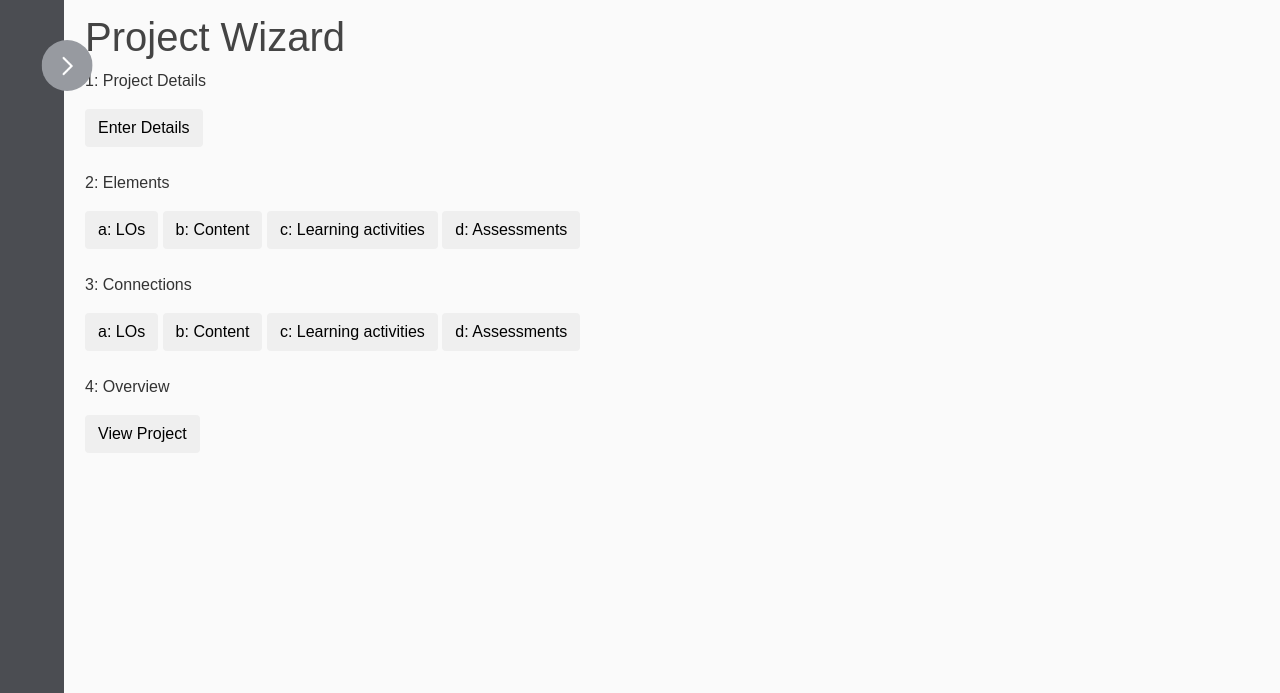
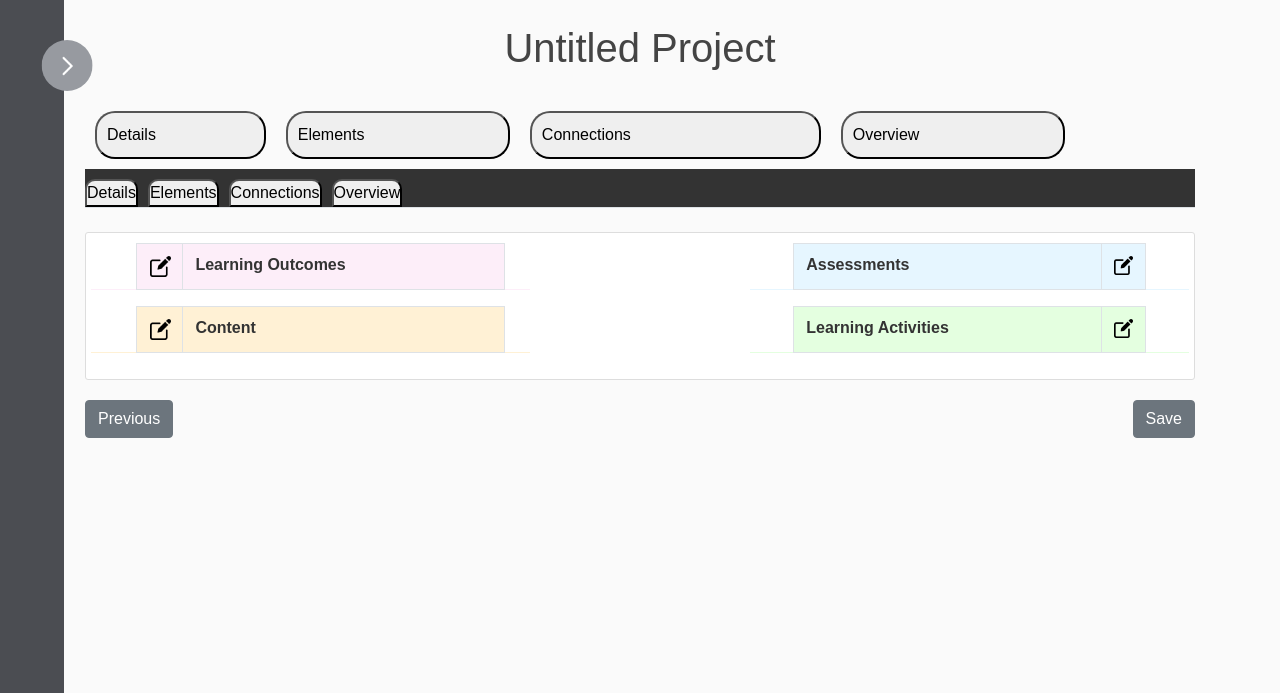
Before and after one commit to CosmicOtter23/EdVee-app, a Flask app: page /project/new in a window 1280 px wide. Shown: the top 693 px of the page. Run offline with Flask 3, Linux system fonts and the light colour scheme; a user stored in the database is signed in; data comes from the database, SQL or seed files in the repository; both versions use the stored data as it was after the commit; some libraries are stand-ins or nearby versions.

Commit message:
Configuring tabs in project wizard

```diff
--- a/app/static/main.css
+++ b/app/static/main.css
@@ -401,7 +401,7 @@ footer {
 
 .tabs {
   display: flex;
-  background-color: #ddd;
+  /* background-color: #ddd; */
 }
 
  /* account tabs */
@@ -427,3 +427,68 @@ footer {
   padding: 20px;
   border: 1px solid #ddd;
 }
+
+.wizard-navbar {
+    display: flex;
+    /* background-color: #dddddd; */
+    width: 100%;
+}
+
+.wizard-navtab {
+    display: grid;
+    grid-template-columns: repeat(3, 1fr);
+    border-radius: 20px;
+    margin: 10px;
+    text-align: center;
+}
+
+.wizard-navtab li {
+    text-align: center;
+}
+
+.wizard-navtab a {
+    display: block;
+    padding: 14px 20px;
+    color: black;
+    text-decoration: none;
+    text-align: center;
+}
+
+.wizard-navtab a:hover {
+    background-color: #575757;
+    color: white;
+}
+
+
+.wiz-navbar {
+    display: grid;
+    background-color: #333;
+}
+
+.wiz-navtab {
+    display: grid;
+    /* grid-template-columns: repeat(4, 1fr); */
+    list-style: none;
+    margin: 0;
+    padding: 0;
+    width: 100%;
+    border-radius: 10px 10px 0px 0px;
+    text-align: center;
+}
+
+.wiz-navtab li {
+    text-align: center;
+}
+
+.wiz-navtab a {
+    display: block;
+    /* padding: 14px 20px; */
+    color: white;
+    text-decoration: none;
+    text-align: center;
+}
+
+.wiz-navtab a:hover {
+    background-color: #575757;
+    text-align: center;
+}
--- a/app/templates/project_wizard.html
+++ /dev/null
@@ -1,73 +0,0 @@
-{% extends "base.html" %}
-{% block content %}
-  <h1>Project Wizard</h1>
-  <div>
-    <div>
-      <p>1: Project Details</p>
-      <button type="button" class="btn"  data-toggle="modal" data-target="#deleteModal">Enter Details</button>
-    </div>
-    <br>
-    <div>
-      <p>2: Elements</p>
-      <button class="btn">a: LOs</button>
-      <button class="btn">b: Content</button>
-      <button class="btn">c: Learning activities</button>
-      <button class="btn">d: Assessments</button>
-    </div>
-    <br>
-    <div>
-      <p>3: Connections</p>
-      <button class="btn">a: LOs</button>
-      <button class="btn">b: Content</button>
-      <button class="btn">c: Learning activities</button>
-      <button class="btn">d: Assessments</button>
-    </div>
-    <br>
-    <div>
-      <p>4: Overview</p>
-      <button class="btn">View Project</button>
-    </div>
-  </div>
-
-  <!-- Modal -->
-  <div class="modal fade" id="deleteModal" tabindex="-1" role="dialog" aria-labelledby="deleteModalLabel" aria-hidden="true">
-    <div class="modal-dialog modal-lg modal-dialog-centered" role="document">
-      <div class="modal-content">
-        <div class="modal-header">
-          <h5 class="modal-title" id="deleteModalLabel">Enter Project Details</h5>
-        </div>
-        <form method="POST" action="">
-          <div style="margin: 5%;" class="form-group">
-            {{ form.name.label(class="form-control-label") }}
-            {% if form.name.errors %}
-              {{ form.name(class="form-control form-control-lg is-invalid") }}
-              <div class="invalid-feedback">
-                {% for error in form.name.errors %}
-                  <span>{{ error }}</span>
-                {% endfor %}
-              </div>
-            {% else %}
-              {{ form.name(class="form-control form-control-lg") }}
-            {% endif %}
-          </div>
-          <div style="margin: 5%;" class="form-group">
-            {{ form.desc.label(class="form-control-label") }}
-            {% if form.desc.errors %}
-              {{ form.desc(class="form-control form-control-lg is-invalid") }}
-              <div class="invalid-feedback">
-                {% for error in form.desc.errors %}
-                  <span>{{ error }}</span>
-                {% endfor %}
-              </div>
-            {% else %}
-              {{ form.desc(class="form-control form-control-lg") }}
-            {% endif %}
-          </div>
-        </form>
-        <div class="modal-footer">
-          <button type="button" class="btn btn-secondary" data-dismiss="modal">Close</button>
-        </div>
-      </div>
-    </div>
-  </div>
-{% endblock content %}
--- a/app/templates/wizard/project_wiz_1.html
+++ b/app/templates/wizard/project_wiz_1.html
@@ -1,4 +1,4 @@
-{% extends "project_wizard.html" %}
+{% extends "wizard/project_wizard.html" %}
 {% block wizard %}
 <header>
   <h1>New Project</h1>
--- a/app/templates/wizard/project_wiz_2A.html
+++ b/app/templates/wizard/project_wiz_2A.html
@@ -1,4 +1,4 @@
-{% extends "project_wizard.html" %}
+{% extends "wizard/project_wizard.html" %}
 {% block wizard %}
 <header>
   <h1>{{ project.name }}</h1>
@@ -12,7 +12,7 @@
     <h2>Elements (4/4): Assessments</h2>
   {% endif %}
 
-  <div>
+  <!-- <div>
     <nav>
       <ul>
         <li>
@@ -94,7 +94,7 @@
         </li>
       </ul>
     </nav>
-  </div>
+  </div> -->
 </header>
 
   <!-- <div>
--- a/app/templates/wizard/project_wiz_3A.html
+++ b/app/templates/wizard/project_wiz_3A.html
@@ -1,4 +1,4 @@
-{% extends "project_wizard.html" %}
+{% extends "wizard/project_wizard.html" %}
 {% block wizard %}
 <header>
   <!-- <h1>Project Wizard - Part 3</h1>
@@ -6,7 +6,7 @@
   <h1>{{ project.name }}</h1>
   <h2>Connections ({{ current_index+1 }}/4)</h2>
 
-  <div>
+  <!-- <div>
     <nav>
       <ul>
         <li>
@@ -88,7 +88,7 @@
         </li>
       </ul>
     </nav>
-  </div>
+  </div> -->
 </header>
 
 <br>
--- a/app/templates/wizard/project_wiz_4.html
+++ b/app/templates/wizard/project_wiz_4.html
@@ -1,10 +1,13 @@
-{% extends "project_wizard.html" %}
+
+<br>
+  <h1>{{ project.name }}</h1>
+  <h4 class="article-content">{{ project.desc }}</h4>
+<!-- </header> -->
+
+{% extends "wizard/project_wizard.html" %}
 {% block wizard %}
-  <header>
-    <h1>{{ project.name }}</h1>
-    <h4 class="article-content">{{ project.desc }}</h4>
 
-    <div>
+    <!-- <div>
       <nav>
         <ul>
           <li>
@@ -12,12 +15,12 @@
               <button class="btn">Project Details</button>
             </a>
           </li>
-          <!-- __
+          __
           <li>
             <a href="{{ url_for('project_wiz_2A', project_id=project.id, element_type=1) }}">
               <button class="btn">Elements</button>
             </a>
-          </li> -->
+          </li>
           __
           <li id="elements-button">
             <button class="btn" onclick="OpenElementsNav()">Elements</button>
@@ -88,7 +91,7 @@
           </div>
         </ul>
       </nav>
-    </div>
+    </div> -->
   </header>
 
   <br>
@@ -233,7 +236,7 @@
 
   <footer>
     <a href="{{ url_for('project_wiz_3A', project_id=project.id, current_index=3) }}" type="button" class="btn btn-secondary" style="float: left;">Previous</a>
-    <a href="{{ url_for('project', project_id=project.id) }}" type="button" class="btn btn-secondary" style="float: right;">Submit</a>
+    <a href="{{ url_for('project', project_id=project.id) }}" type="button" class="btn btn-secondary" style="float: right;">Save</a>
   </footer>
 
   {% if project.creator == current_user %}
--- a/app/templates/wizard/project_wizard.html
+++ b/app/templates/wizard/project_wizard.html
@@ -1,36 +1,33 @@
 {% extends "base.html" %}
 {% block content %}
-  <h1>Test Page</h1>
-
   {% set project_id = 0 %}
 
-  <br>
+  <div class="wizard-navbar">
+    <a href="{{ url_for('project_wiz_1', project_id=project.id) }}"><button class="tab wizard-navtab">Details</button></a>
+    <a href="{{ url_for('project_wiz_2A', project_id=project.id, element_type=1) }}"><button class="tab wizard-navtab">Elements</button></a>
+    <a href="{{ url_for('project_wiz_3A', project_id=project.id, current_index=0) }}"><button class="tab wizard-navtab">Connections</button></a>
+    <a href="{{ url_for('project_wiz_4', project_id=project.id) }}"><button class="tab wizard-navtab">Overview</button></a>
+  </div>
+  <!-- <nav class="wizard-navbar">
+      <ul class="wizard-navtabs">
+          <li class="tab wizard-navtab" class="tab wizard-navtab"><a href="{{ url_for('project_wiz_1', project_id=project.id) }}">Details</a></li>
+          <li class="tab wizard-navtab"><a href="{{ url_for('project_wiz_2A', project_id=project.id, element_type=1) }}">Elements</a></li>
+          <li class="tab wizard-navtab"><a href="{{ url_for('project_wiz_3A', project_id=project.id, current_index=0) }}">Connections</a></li>
+          <li class="tab wizard-navtab"><a href="{{ url_for('project_wiz_4', project_id=project.id) }}">Overview</a></li>
+      </ul>
+  </nav> -->
+  <nav class="wiz-navbar">
+      <ul class="nav-tabs">
+          <li><a href="{{ url_for('project_wiz_1', project_id=project.id) }}"><button class="wiz-navtab">Details</button></a></li>
+          <li><a href="{{ url_for('project_wiz_2A', project_id=project.id, element_type=1) }}"><button class="wiz-navtab">Elements</button></a></li>
+          <li><a href="{{ url_for('project_wiz_3A', project_id=project.id, current_index=0) }}"><button class="wiz-navtab">Connections</button></a></li>
+          <li><a href="{{ url_for('project_wiz_4', project_id=project.id) }}"><button class="wiz-navtab">Overview</button></a></li>
+      </ul>
+  </nav>
 
-  <div class="tabs">
-    <a href="{{ url_for('project_wiz_1', project_id=project.id) }}"><button class="tab" onclick="open_wizard_tab(event, 'Details')">Details</button></a>
-    <a href="{{ url_for('project_wiz_2A', project_id=project.id, element_type=1) }}"><button class="tab" onclick="open_wizard_tab(event, 'Elements')">Elements</button></a>
-    <a href="{{ url_for('project_wiz_3A', project_id=project.id, current_index=0) }}"><button class="tab" onclick="open_wizard_tab(event, 'Connections')">Connections</button></a>
-    <a href="{{ url_for('project_wiz_4', project_id=project.id) }}"><button class="tab" onclick="open_wizard_tab(event, 'Overview')">Overview</button></a>
-  </div>
 
-  <div id="Details" class="tab-content">
-    <h1>Details</h1>
-    <p>Welcome to the home page.</p>
-  </div>
-  <div id="Elements" class="tab-content" style="display: none;">
-    <h1>Elements</h1>
-    <p>Latest news here.</p>
-  </div>
-  <div id="Connections" class="tab-content" style="display: none;">
-    <h1>Connections</h1>
-    <p>Contact us at email@example.com.</p>
-  </div>
-  <div id="Overview" class="tab-content" style="display: none;">
-    <h1>Overview</h1>
-    <p>Contact us at email@example.com.</p>
-  </div>
 
-  {% block wizard %}{% endblock%}
+  {% block wizard %}{% endblock %}
 
 
 {% endblock content %}
```
Also changed, not shown: instance/site.db.
